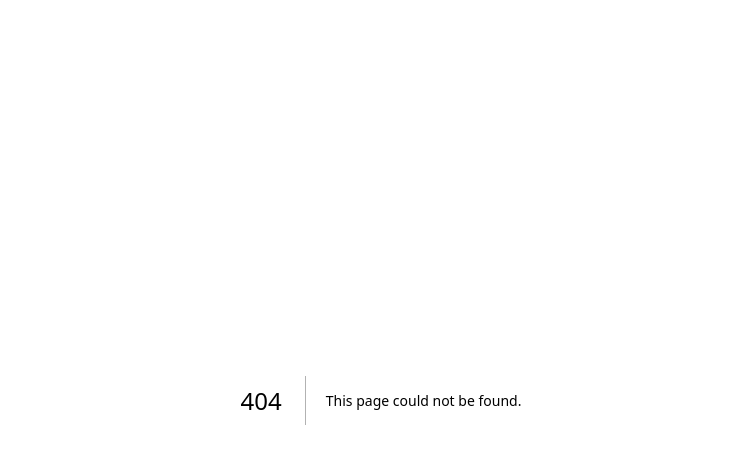
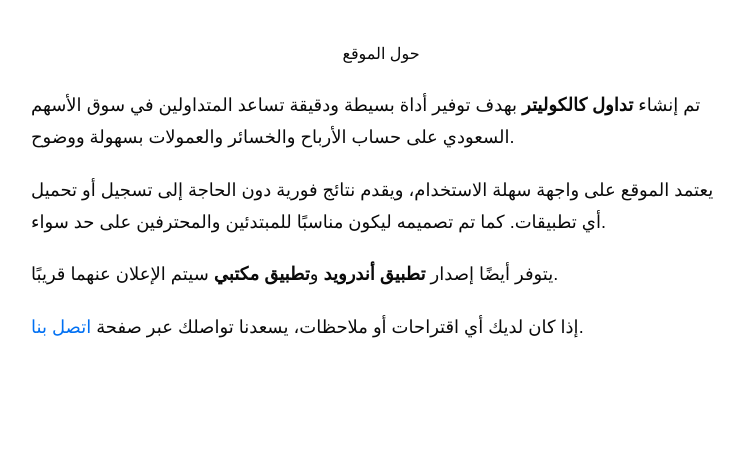
Before and after one commit to drishinnawy/tadawul-calculator-web, a Next.js app: page /about in a window 1280 px wide. Before the commit this address had no page. Shown: the top 464 px of the page, without its empty margins (259-1003 px from the left). Built offline with nearby package versions, Linux system fonts and the light colour scheme.

Commit message:
Add About page with site information in Arabic

```diff
--- /dev/null
+++ b/src/pages/about.tsx
@@ -0,0 +1,40 @@
+import Head from "next/head";
+
+export default function AboutPage() {
+  return (
+    <>
+      <Head>
+        <title>حول الموقع</title>
+        <meta
+          name="description"
+          content="تعرف على الهدف من إنشاء حاسبة التداول، وكيف تساعد المتداولين في السعودية على حساب الأرباح والخسائر بسهولة ودقة."
+        />
+      </Head>
+
+      <div style={{ maxWidth: "700px", margin: "40px auto", lineHeight: "1.8" }}>
+        <h1 style={{ textAlign: "center" }}>حول الموقع</h1>
+
+        <p style={{ marginTop: "20px", fontSize: "18px" }}>
+          تم إنشاء <strong>تداول كالكوليتر</strong> بهدف توفير أداة بسيطة ودقيقة تساعد المتداولين
+          في سوق الأسهم السعودي على حساب الأرباح والخسائر والعمولات بسهولة ووضوح.
+        </p>
+
+        <p style={{ marginTop: "20px", fontSize: "18px" }}>
+          يعتمد الموقع على واجهة سهلة الاستخدام، ويقدم نتائج فورية دون الحاجة إلى تسجيل أو تحميل
+          أي تطبيقات. كما تم تصميمه ليكون مناسبًا للمبتدئين والمحترفين على حد سواء.
+        </p>
+
+        <p style={{ marginTop: "20px", fontSize: "18px" }}>
+          يتوفر أيضًا إصدار <strong>تطبيق أندرويد</strong> و<strong>تطبيق مكتبي</strong> سيتم الإعلان عنهما قريبًا.
+        </p>
+
+        <p style={{ marginTop: "20px", fontSize: "18px" }}>
+          إذا كان لديك أي اقتراحات أو ملاحظات، يسعدنا تواصلك عبر صفحة{" "}
+          <a href="/contact" style={{ color: "#0070f3" }}>
+            اتصل بنا
+          </a>.
+        </p>
+      </div>
+    </>
+  );
+}
```
